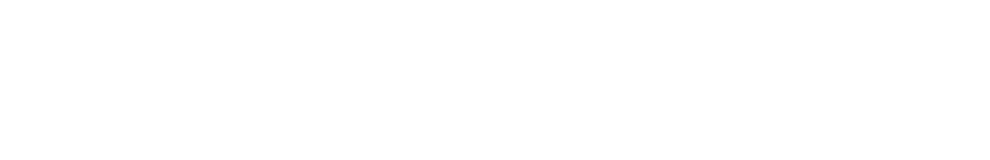
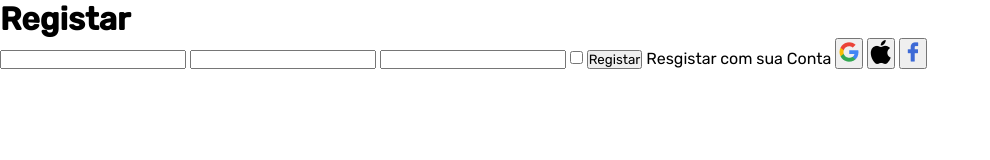
Before and after one commit to JonathanHFA1/Decode-Library, a plain HTML site: page Login/index.html in a window 1280 px wide. Shown: the whole page, without its empty margins (0-990 px from the left). Drawn offline with Linux system fonts and the light colour scheme.

Commit message:
add new components

```diff
--- a/Login/index.html
+++ b/Login/index.html
@@ -1,13 +1,37 @@
 <!DOCTYPE html>
 <html lang="en">
+
 <head>
     <meta charset="UTF-8">
     <meta http-equiv="X-UA-Compatible" content="IE=edge">
     <meta name="viewport" content="width=device-width, initial-scale=1.0">
     <title>Document</title>
     <link rel="stylesheet" href="style.css">
+    <link rel="preconnect" href="https://fonts.googleapis.com">
+    <link rel="preconnect" href="https://fonts.gstatic.com" crossorigin>
+    <link href="https://fonts.googleapis.com/css2?family=Rokkitt:wght@500&family=Rubik:wght@400;500&display=swap"
+        rel="stylesheet">
 </head>
 <body>
+<div class="container">
+    <div class="child">
 
+    </div>
+    <div class="child2">
+        <h1>Registar</h1>
+        <input type="text">
+        <input type="text">
+        <input type="text">
+        <input type="checkbox" name="" id="">
+        <button>Registar</button>
+        <a class="register">Resgistar com sua Conta</a>
+
+        <button><img src="assets/image.png" alt=""></button>
+        <button><img src="assets/Frame 2.png" alt=""></button>
+        <button><img src="assets/facebook 1.png" alt=""></button>
+
+
+    </div>
+</div>
 </body>
 </html>
--- a/Login/style.css
+++ b/Login/style.css
@@ -0,0 +1,10 @@
+*{
+    font-family: 'Rokkitt', serif;
+    font-family: 'Rubik', sans-serif;
+    margin: 0;
+    padding: 0;
+    box-sizing: content-box;
+}
+.register{
+    cursor: pointer;
+}
```
Also changed, not shown: Login/assets/Frame 2.png (added), Login/assets/facebook 1.png (added), Login/assets/image.png (added).
